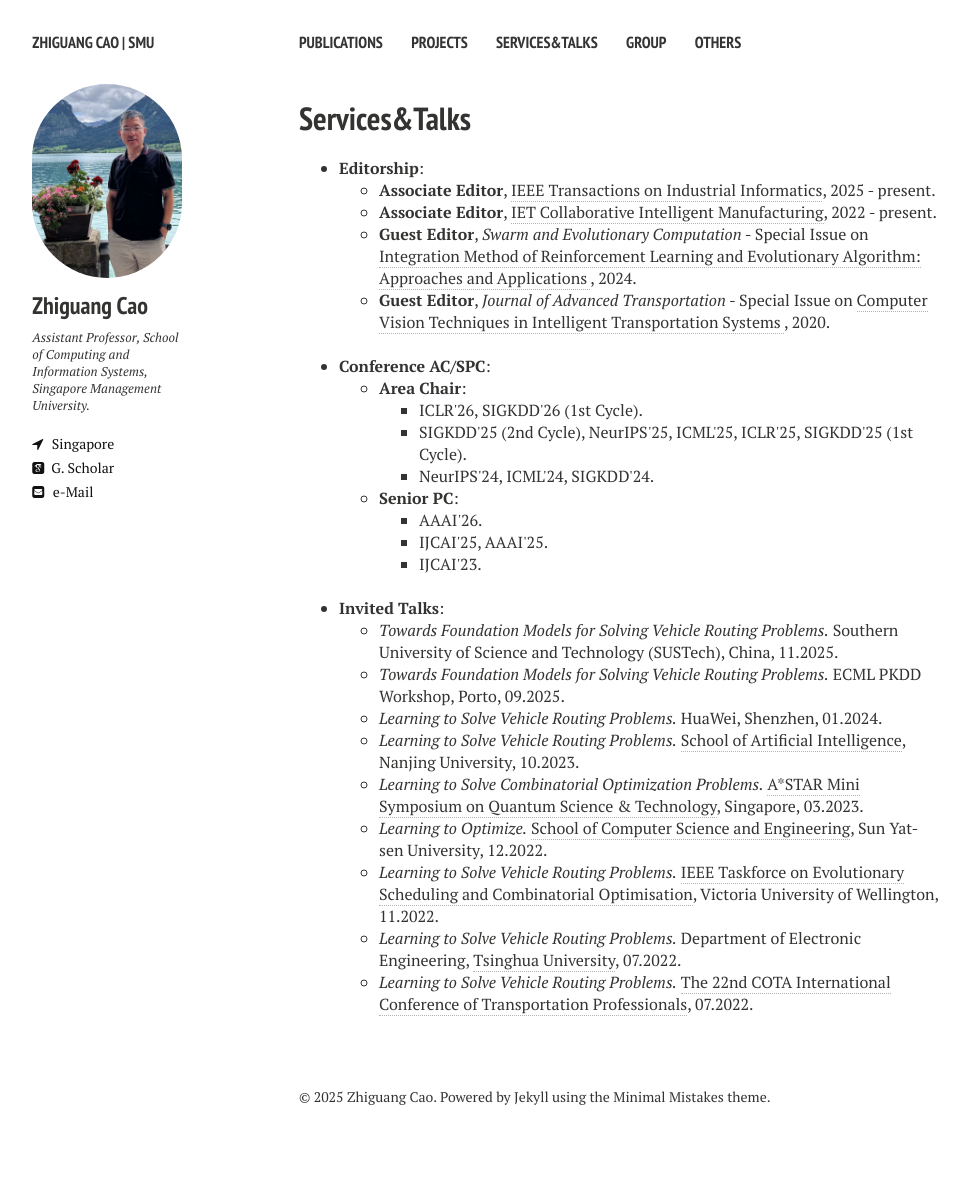
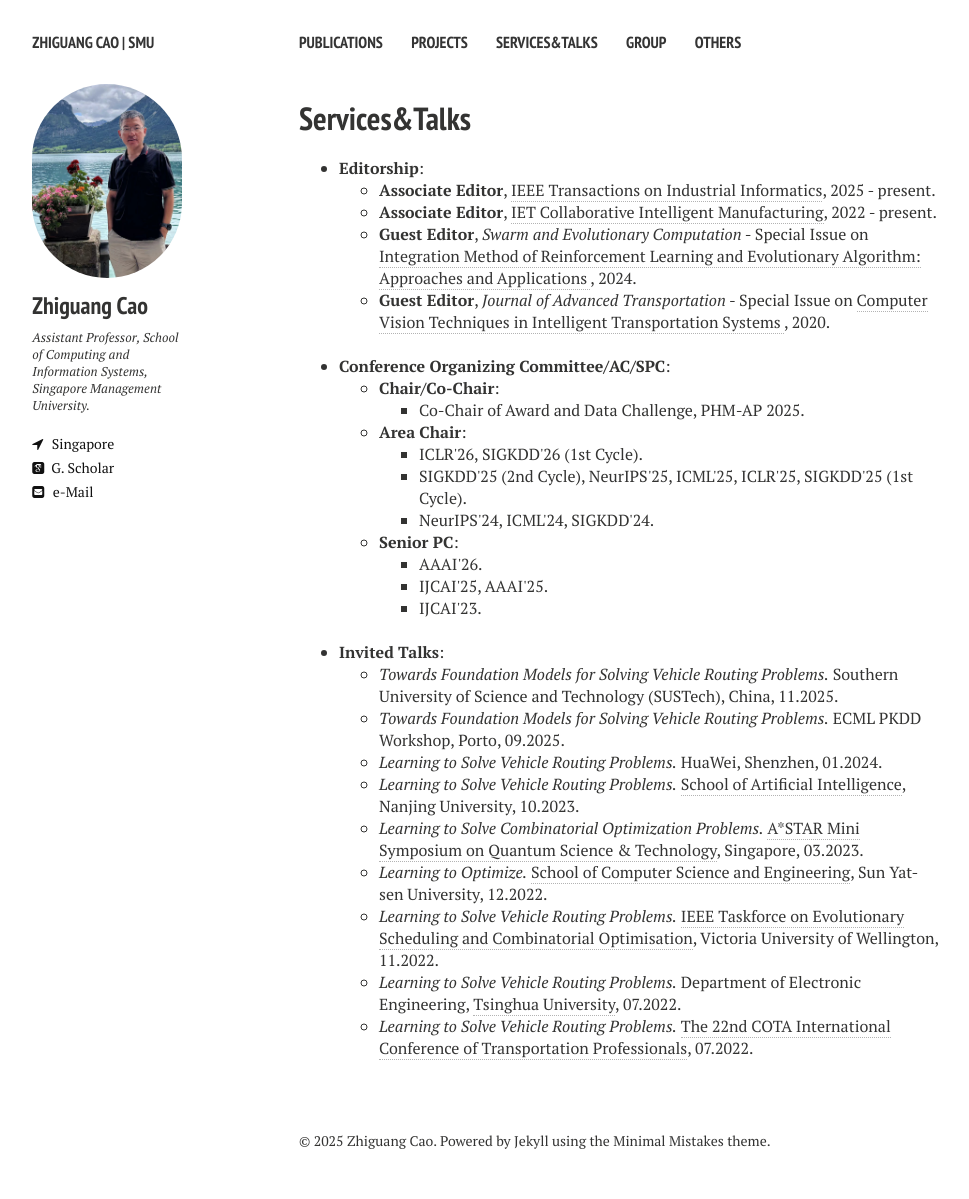
Before and after one commit to zhiguangcaosg/zhiguangcaosg.github.io, a Jekyll site: the page built from services&talks.md, in a window 1280 px wide. Shown: the whole page, without its empty margins (21-990 px from the left). Built offline with Jekyll 4.4.1, drawn with Linux system fonts in a browser that asks for light colours; nearby versions of some CDN libraries; before the commit the page ends 1155 px from its top, so only the background shows below that.

Commit message:
Update services&talks.md

```diff
--- a/services&talks.md
+++ b/services&talks.md
@@ -27,8 +27,17 @@ comments: false
 
 
 <li>
-<b>Conference AC/SPC</b>:
+<b>Conference Organizing Committee/AC/SPC</b>:
 	<ul>
+
+	<li> <b>Chair/Co-Chair</b>:
+		<ul>
+
+		<li>  Co-Chair of Award and Data Challenge, PHM-AP 2025.
+	        </li>
+		</ul>
+	</li>
+
 	<li> <b>Area Chair</b>:
 		<ul>
 		<li>  ICLR'26, SIGKDD'26 (1st Cycle).
```
